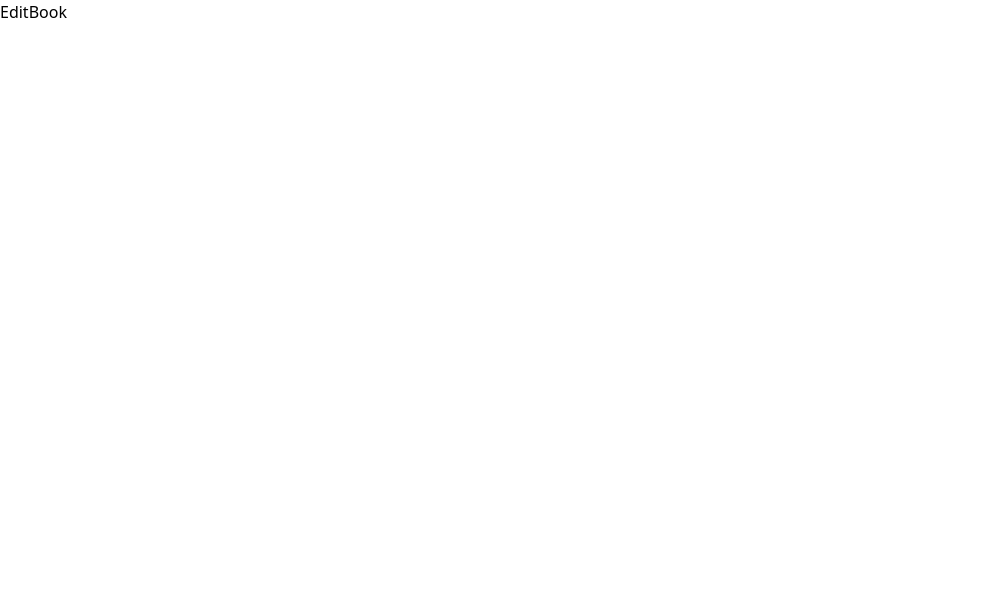
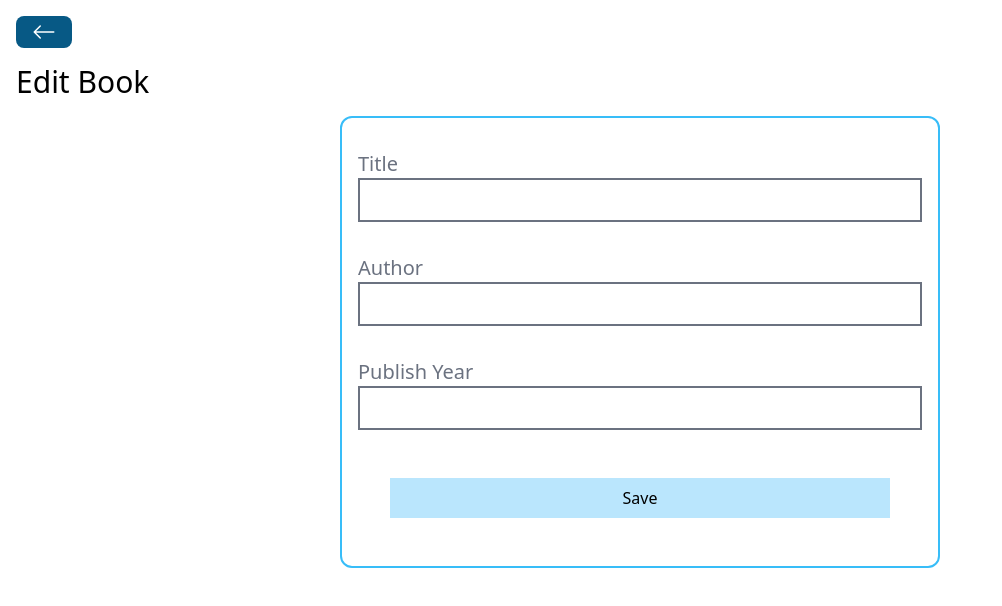
Before and after one commit to Mapelsun/bookstore-mern-stack-app, a React (Vite) app in the folder frontend/: page /books/edit/1 in a window 1280 px wide. Shown: the top 606 px of the page, without its empty margins (0-1002 px from the left). Built offline with nearby package versions, Linux system fonts and the light colour scheme; no server answers.

Commit message:
feat: edit a book in frontend & save to db

```diff
--- a/frontend/src/pages/EditBook.jsx
+++ b/frontend/src/pages/EditBook.jsx
@@ -1,6 +1,101 @@
+import { useState, useEffect } from 'react'
+import BackButton from '../components/BackButton'
+import Spinner from '../components/Spinner'
+import axios from 'axios'
+import { useNavigate, useParams } from 'react-router-dom'
+
 const EditBook = () => {
+  const [title, setTitle] = useState('')
+  const [author, setAuthor] = useState('')
+  const [publishYear, setPublishYear] = useState('')
+  const [loading, setLoading] = useState(false)
+  const navigate = useNavigate()
+  const {id} = useParams()
+
+  useEffect(() => {
+    setLoading(true)
+    axios
+      .get(`http://localhost:5555/books/${id}`)
+      .then((res) => {
+        setTitle(res.data.title)
+        setAuthor(res.data.author)
+        setPublishYear(res.data.publishYear)
+        setLoading(false)
+      })
+      .catch((error) => {
+        setLoading(false)
+        alert('An error happened. Please check console')
+        console.log(error)
+      })
+  }, [id]);
+
+  const handleEditBook = () => {
+    const data = {
+      title,
+      author,
+      publishYear,
+    }
+    setLoading(true)
+    axios
+      .put(`http://localhost:5555/books/${id}`, data)
+      .then(() => {
+        setLoading(false)
+        navigate('/')
+      })
+      .catch((error) => {
+        setLoading(false)
+        alert('An error happened. Please check console')
+        console.log(error)
+      })
+  }
+
   return (
-    <div>EditBook</div>
+    <div className='p-4'>
+      <BackButton />
+      <h1 className='text-3xl my-4'>Edit Book</h1>
+      {loading ? <Spinner /> : ''}
+      <div className='flex flex-col border-2 border-sky-400 rounded-xl w-[600px] p-4 mx-auto'>
+        <div className='my-4'>
+          <label htmlFor='title' className='text-xl mr-4 text-gray-500'>
+            Title
+          </label>
+          <input
+            type='text'
+            id='title'
+            value={title}
+            onChange={(e) => setTitle(e.target.value)}
+            className='border-2 border-gray-500 px-4 py-2 w-full'
+          />
+        </div>
+        <div className='my-4'>
+          <label htmlFor='author' className='text-xl mr-4 text-gray-500'>
+            Author
+          </label>
+          <input
+            type='text'
+            id='author'
+            value={author}
+            onChange={(e) => setAuthor(e.target.value)}
+            className='border-2 border-gray-500 px-4 py-2 w-full'
+          />
+        </div>
+        <div className='my-4'>
+          <label htmlFor='publishYear' className='text-xl mr-4 text-gray-500'>
+            Publish Year
+          </label>
+          <input
+            type='number'
+            id='publishYear'
+            value={publishYear}
+            onChange={(e) => setPublishYear(e.target.value)}
+            className='border-2 border-gray-500 px-4 py-2 w-full'
+          />
+        </div>
+        <button className='p-2 bg-sky-200 m-8' onClick={handleEditBook}>
+          Save
+        </button>
+      </div>
+    </div>
   )
 }
 
```
